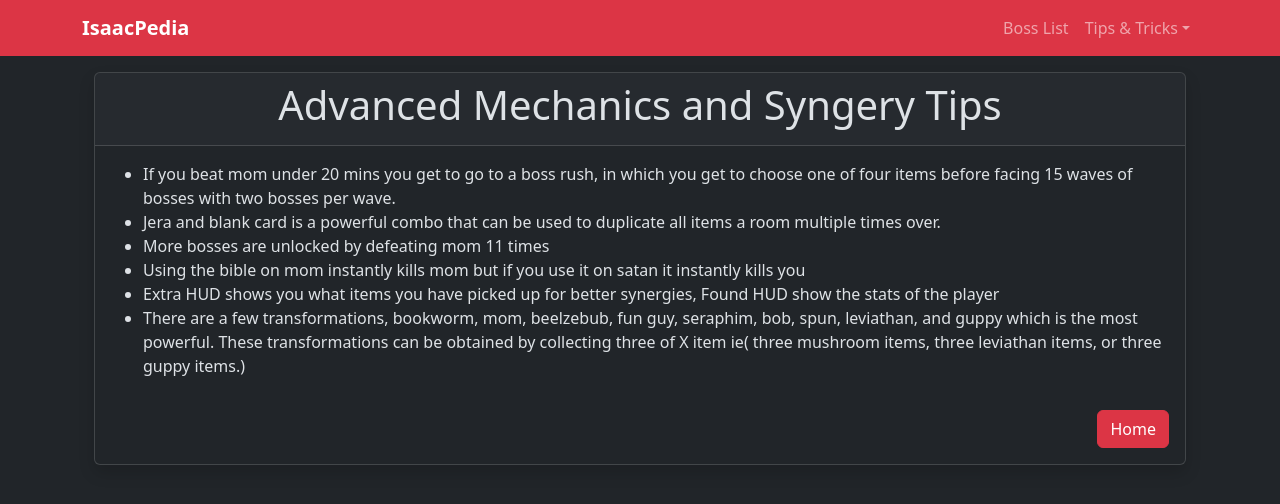
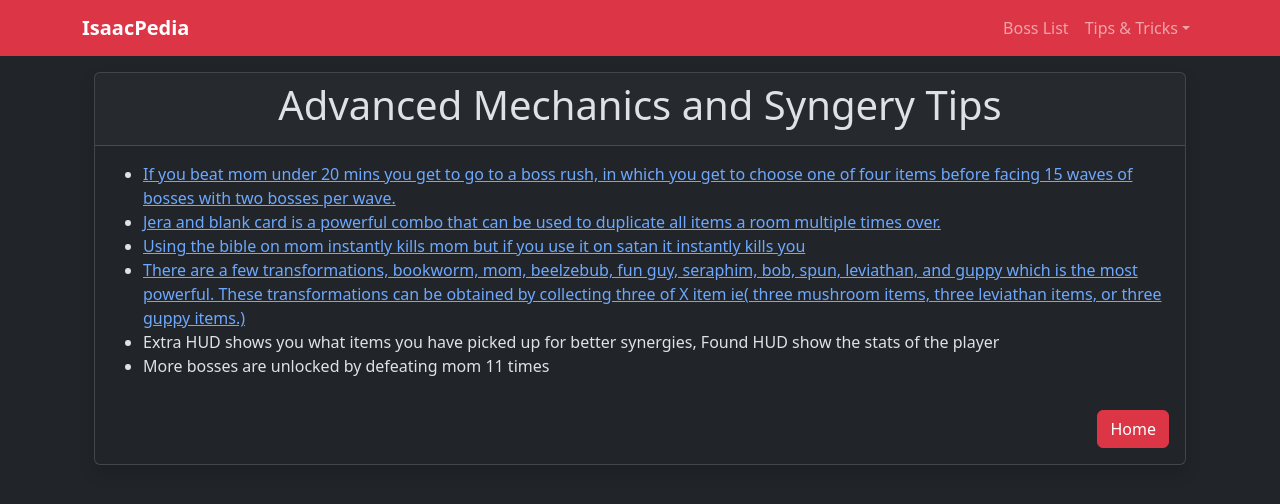
Before and after one commit to Vriska278/Isaac_Wiki, a React (Create React App) app in the folder client/: page /mechanics in a window 1280 px wide. Shown: the top 504 px of the page. Built offline with nearby package versions, Linux system fonts and the light colour scheme.

Commit message:
more images and links

```diff
--- a/client/src/components/AdvancedMechanics.jsx
+++ b/client/src/components/AdvancedMechanics.jsx
@@ -13,30 +13,39 @@ function AdvancedMechanics() {
               <p>
                 <ul>
                   <li>
-                                        If you beat mom under 20 mins you get to go to a boss rush,
-                                        in which you get to choose one of four items before facing
-                                        15 waves of bosses with two bosses per wave.
+                    <a href='https://static.wikia.nocookie.net/bindingofisaacre_gamepedia/images/6/66/Boss_Rush_1.png/revision/latest/scale-to-width-down/1200?cb=20210821222328'>
+                      If you beat mom under 20 mins you get to go to a boss
+                      rush, in which you get to choose one of four items before
+                      facing 15 waves of bosses with two bosses per wave.
+                    </a>
                   </li>
                   <li>
-                                        Jera and blank card is a powerful combo that can be used to
-                                        duplicate all items a room multiple times over.
+                    <a href='https://i.pinimg.com/originals/59/e4/00/59e400844e7cdac0787bc2d1ddfc0597.jpg'>
+                      {' '}
+                      Jera and blank card is a powerful combo that can be used
+                      to duplicate all items a room multiple times over.
+                    </a>
                   </li>
-                                    <li> More bosses are unlocked by defeating mom 11 times </li>
                   <li>
-                                        Using the bible on mom instantly kills mom but if you use it
-                                        on satan it instantly kills you
+                    <a href='https://www.youtube.com/watch?v=HQUvv0oRcx8'>
+                      Using the bible on mom instantly kills mom but if you use
+                      it on satan it instantly kills you
+                    </a>
+                  </li>
+                  <li>
+                    <a href='https://media.tenor.com/rg9GWgDr9JUAAAAC/the-binding-of-isaac-tainted-eve.gif'>
+                      There are a few transformations, bookworm, mom, beelzebub,
+                      fun guy, seraphim, bob, spun, leviathan, and guppy which
+                      is the most powerful. These transformations can be
+                      obtained by collecting three of X item ie( three mushroom
+                      items, three leviathan items, or three guppy items.)
+                    </a>
                   </li>
                   <li>
                     Extra HUD shows you what items you have picked up for better
                     synergies, Found HUD show the stats of the player
                   </li>
-                                    <li>
-                                        There are a few transformations, bookworm, mom, beelzebub,
-                                        fun guy, seraphim, bob, spun, leviathan, and guppy which is
-                                        the most powerful. These transformations can be obtained by
-                                        collecting three of X item ie( three mushroom items, three
-                                        leviathan items, or three guppy items.)
-                                    </li>
+                  <li> More bosses are unlocked by defeating mom 11 times </li>
                 </ul>
               </p>
             </div>
--- a/client/src/components/AngelDevilDeals.jsx
+++ b/client/src/components/AngelDevilDeals.jsx
@@ -1,3 +1,4 @@
+import { Link } from 'react-router-dom';
 function AngelDevilDeals() {
   return (
     <>
@@ -39,6 +40,11 @@ function AngelDevilDeals() {
               spawned on a previous floor. The second condition is no devil deal
               made up until that point in the run.
             </p>
+            <div className='text-end'>
+              <Link to='/bosses'>
+                <button className='btn btn-danger text-end'>Home</button>
+              </Link>
+            </div>
           </div>
         </div>
       </div>
--- a/client/src/components/SecretRooms.jsx
+++ b/client/src/components/SecretRooms.jsx
@@ -1,15 +1,22 @@
 import React from 'react';
-
+import { Link } from 'react-router-dom';
 function SecretRooms() {
   return (
     <>
-      <div className='container flex-row'>
+      <div className='container d-flex flex-row'>
         <div className='card shadow'>
-          <div className='card-header d-flex justify-content-center '>
+          <div className='card-header d-flex justify-content-center'>
             <h1> Secret Rooms </h1>
           </div>
-          <div className='card-body'>
+          <div className='card-body '>
             <div className='align-items-center'>
+              <div className='d-flex justify-content-center'>
+                <img
+                  src='https://steamuserimages-a.akamaihd.net/ugc/1801980500404007655/7D9CA5E9F49E92128805E6F8419F2ED8FE10646D/'
+                  alt='minimap'
+                  style={{ width: 500 }}
+                />
+              </div>
               <h2>Secret Rooms</h2>
               <p>
                 Secret Rooms are rooms that are not normally visible on the map
@@ -47,17 +54,18 @@ function SecretRooms() {
                 Ultra Secret Room item pool.
               </p>
               <p>
-                *** The white blocks are for special rooms, the red blocks are
-                red rooms that can potentially lead to to an ultra secret room.
+                *** The white blocks are places that cannot spawn any type of
+                secret room, the red blocks are red rooms that can potentially
+                lead to to an ultra secret room.
               </p>
+            </div>
+            <div className='text-end'>
+              <Link to='/bosses'>
+                <button className='btn btn-danger text-end'>Home</button>
+              </Link>
             </div>
           </div>
         </div>
-        <img
-          src='https://steamuserimages-a.akamaihd.net/ugc/1801980500404007655/7D9CA5E9F49E92128805E6F8419F2ED8FE10646D/'
-          alt='minimap'
-          style={{ width: 500 }}
-        />
       </div>
     </>
   );
```
Lines whose indentation alone changed are shown as unchanged.
